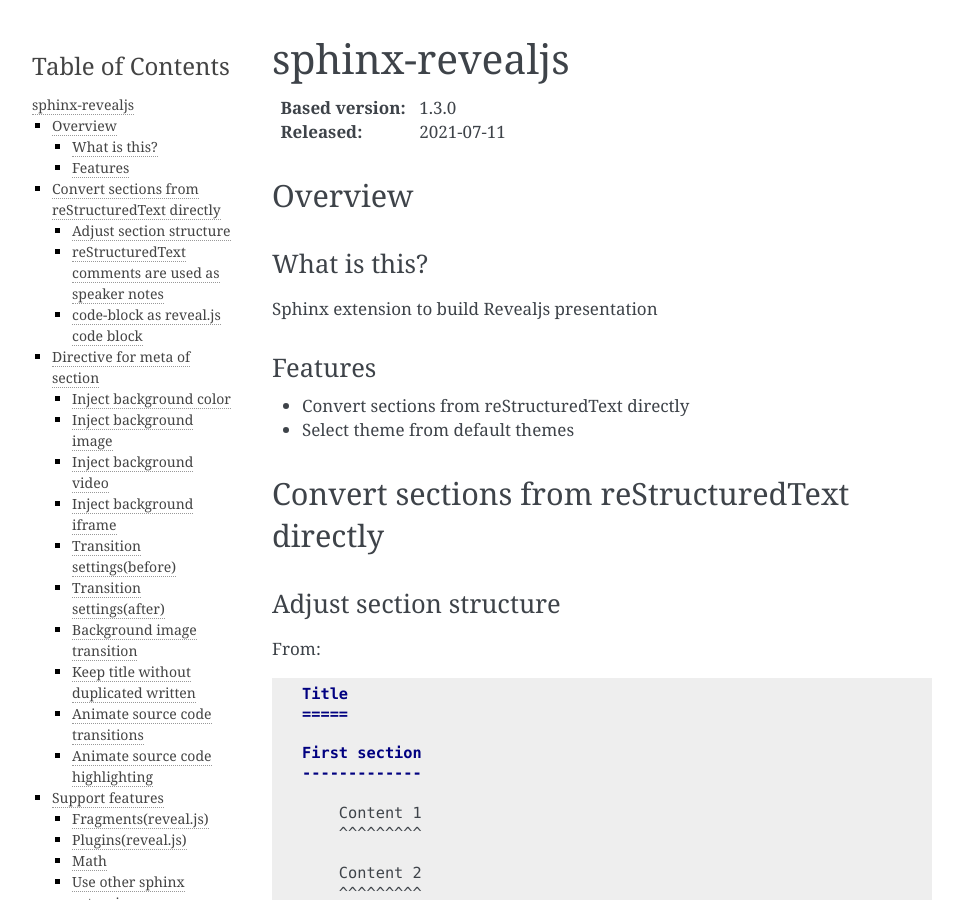
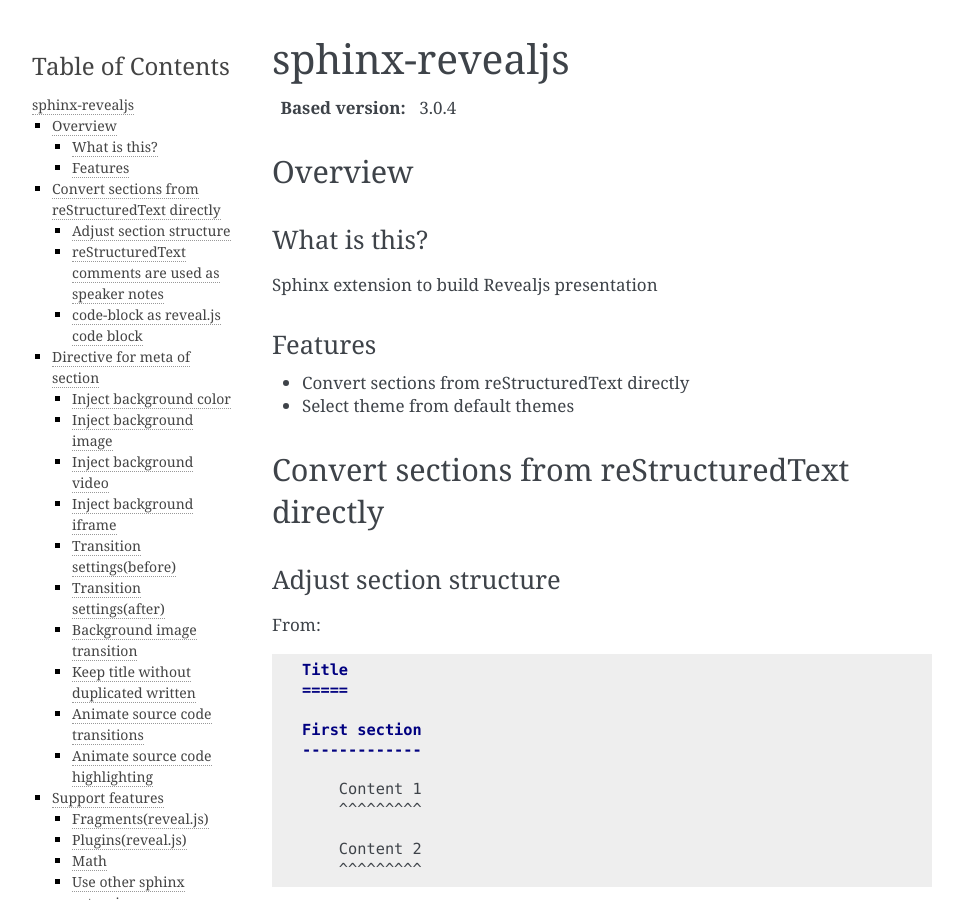
Before and after one commit to attakei-sandbox/sphinx-rtd-revealjs, a Sphinx documentation site: the page built from source/index.rst, in a window 1280 px wide and 900 px high. Shown: the whole window, without its empty margins (148-1111 px from the left). Built offline with Sphinx 7.4.7, drawn with Linux system fonts in a browser that asks for light colours.

Commit message:
update: Change base version display

```diff
--- a/source/index.rst
+++ b/source/index.rst
@@ -4,8 +4,7 @@
 
 .. This toctree is only to link examples.
 
-:Based version: 1.3.0
-:Released: 2021-07-11
+:Based version: 3.0.4
 
 Overview
 ========
```
